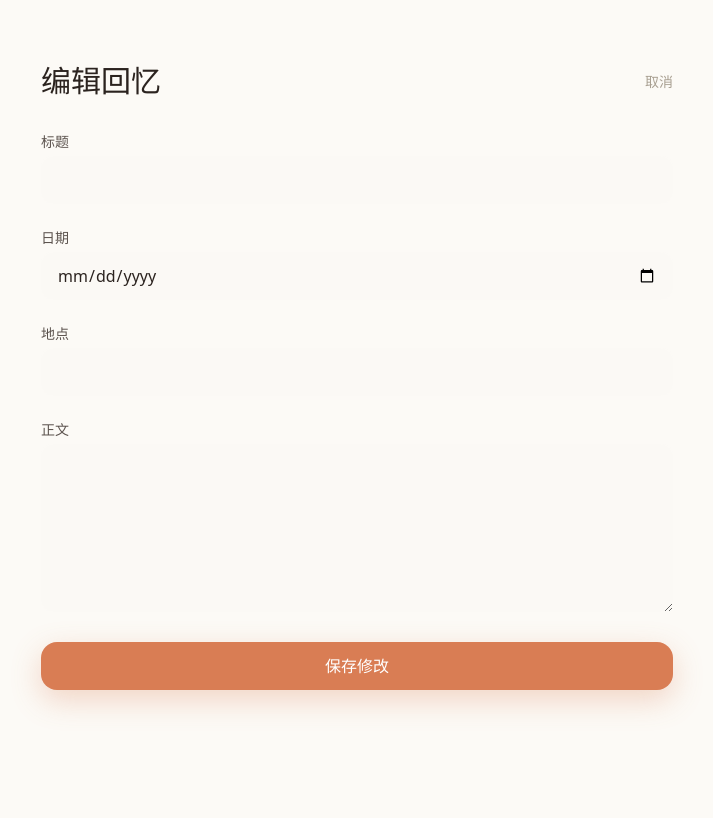
After one commit to taoyiwang/our-memory, a Flask app: template templates/event_edit.html in a window 1280 px wide. The commit adds this page. Shown: the whole page, without its empty margins (283-996 px from the left). Run offline with Flask 3, Linux system fonts and the light colour scheme; the template is opened without the code that fills it, so the values that code supplies are empty; style sheets or scripts are compiled from the project's sources.

Commit message:
feat: 添加事件编辑功能

```diff
--- /dev/null
+++ b/templates/event_edit.html
@@ -0,0 +1,46 @@
+{% extends "base.html" %}
+
+{% block title %}编辑回忆 · doubledate的冒险{% endblock %}
+
+{% block body %}
+<div class="max-w-2xl mx-auto px-5 pt-16 pb-32">
+    <header class="flex items-center justify-between mb-8">
+        <h1 class="font-serif text-3xl text-ink">编辑回忆</h1>
+        <a href="{{ url_for('event.detail', event_id=event.id) }}"
+           class="text-sm text-ink-mute hover:text-ink/60">取消</a>
+    </header>
+
+    <form method="post" action="{{ url_for('event.update', event_id=event.id) }}" class="space-y-6">
+        <input type="hidden" name="csrf_token" value="{{ csrf_token }}">
+
+        <div>
+            <label class="block text-sm font-medium text-ink-soft mb-1">标题</label>
+            <input type="text" name="title" value="{{ event.title }}"
+                   class="w-full rounded-xl border-ink/10 bg-cream/50 px-4 py-3 text-ink focus:ring-2 focus:ring-accent/30 focus:outline-none">
+        </div>
+
+        <div>
+            <label class="block text-sm font-medium text-ink-soft mb-1">日期</label>
+            <input type="date" name="event_date" value="{{ event.event_date }}"
+                   class="w-full rounded-xl border-ink/10 bg-cream/50 px-4 py-3 text-ink focus:ring-2 focus:ring-accent/30 focus:outline-none">
+        </div>
+
+        <div>
+            <label class="block text-sm font-medium text-ink-soft mb-1">地点</label>
+            <input type="text" name="location" value="{{ event.location or '' }}"
+                   class="w-full rounded-xl border-ink/10 bg-cream/50 px-4 py-3 text-ink focus:ring-2 focus:ring-accent/30 focus:outline-none">
+        </div>
+
+        <div>
+            <label class="block text-sm font-medium text-ink-soft mb-1">正文</label>
+            <textarea name="content" rows="6"
+                      class="w-full rounded-xl border-ink/10 bg-cream/50 px-4 py-3 text-ink focus:ring-2 focus:ring-accent/30 focus:outline-none">{{ event.content or '' }}</textarea>
+        </div>
+
+        <button type="submit"
+                class="w-full h-12 rounded-2xl bg-accent text-white font-medium shadow-[0_10px_30px_rgba(217,125,84,0.3)] active:scale-[0.98] transition-transform">
+            保存修改
+        </button>
+    </form>
+</div>
+{% endblock %}
```
Also changed, not shown: models/event.py (+13 -0 lines), routes/event.py (+34 -1 lines), templates/event.html (+8 -0 lines).
